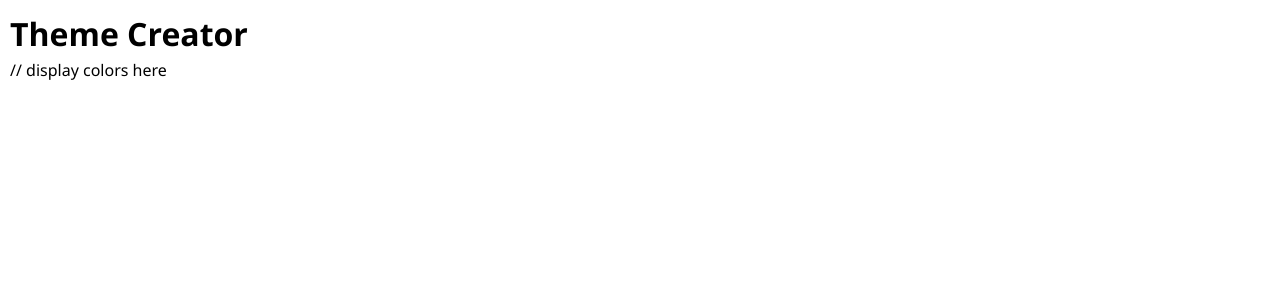
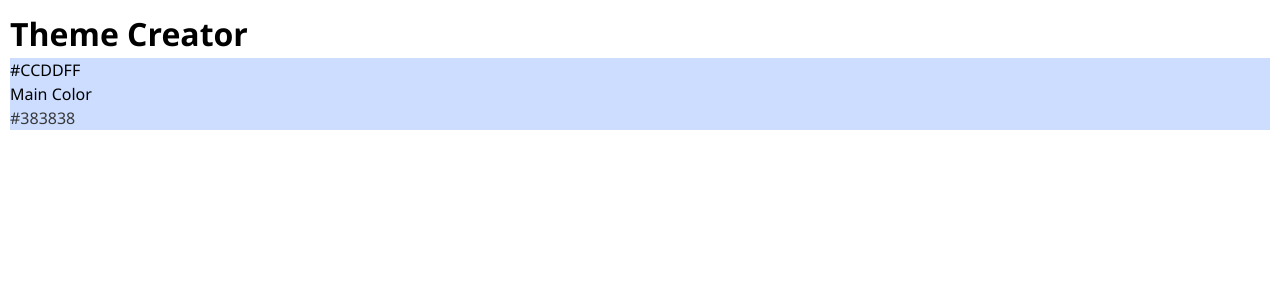
Before and after one commit to knoellouis/web-recap-project-4, a React (Vite) app: page / in a window 1280 px wide. Shown: the top 300 px of the page. Built offline with nearby package versions, Linux system fonts and the light colour scheme.

Commit message:
Add Card component to display color values in App

```diff
--- a/src/App.jsx
+++ b/src/App.jsx
@@ -6,9 +6,23 @@ function App() {
   return (
     <>
       <h1>Theme Creator</h1>
-      // display colors here
+      <div className="cards">
+        <Card bgColor={"#CCDDFF"} fontColor={"#383838"} />
+      </div>
     </>
   );
 }
 
+function Card({ bgColor, fontColor }) {
+  return (
+    <div className="card" style={{ backgroundColor: bgColor }}>
+      <p className="color__value--background">{bgColor}</p>
+      <p className="color__role">Main Color</p>
+      <p className="color__value--contrast" style={{ color: fontColor }}>
+        {fontColor}
+      </p>
+    </div>
+  );
+}
+
 export default App;
```
